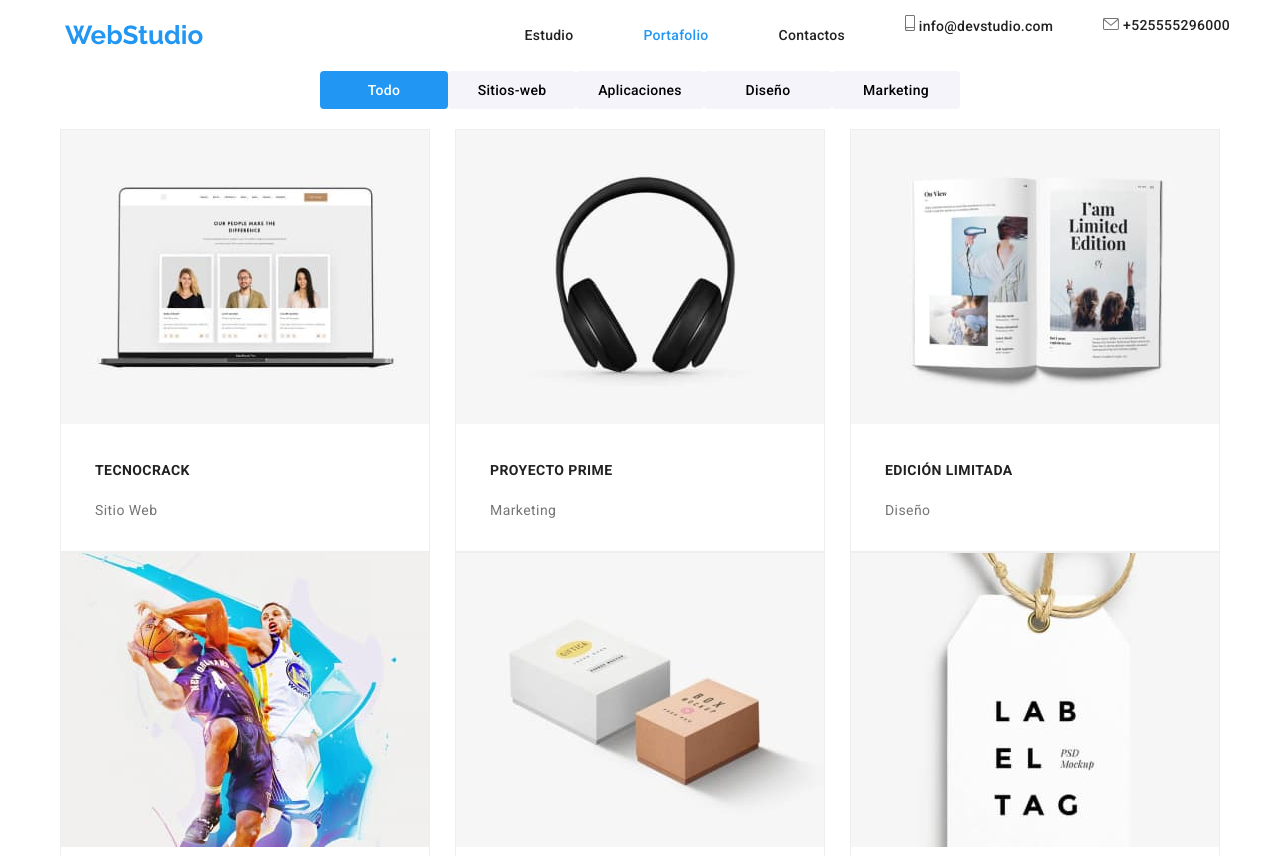
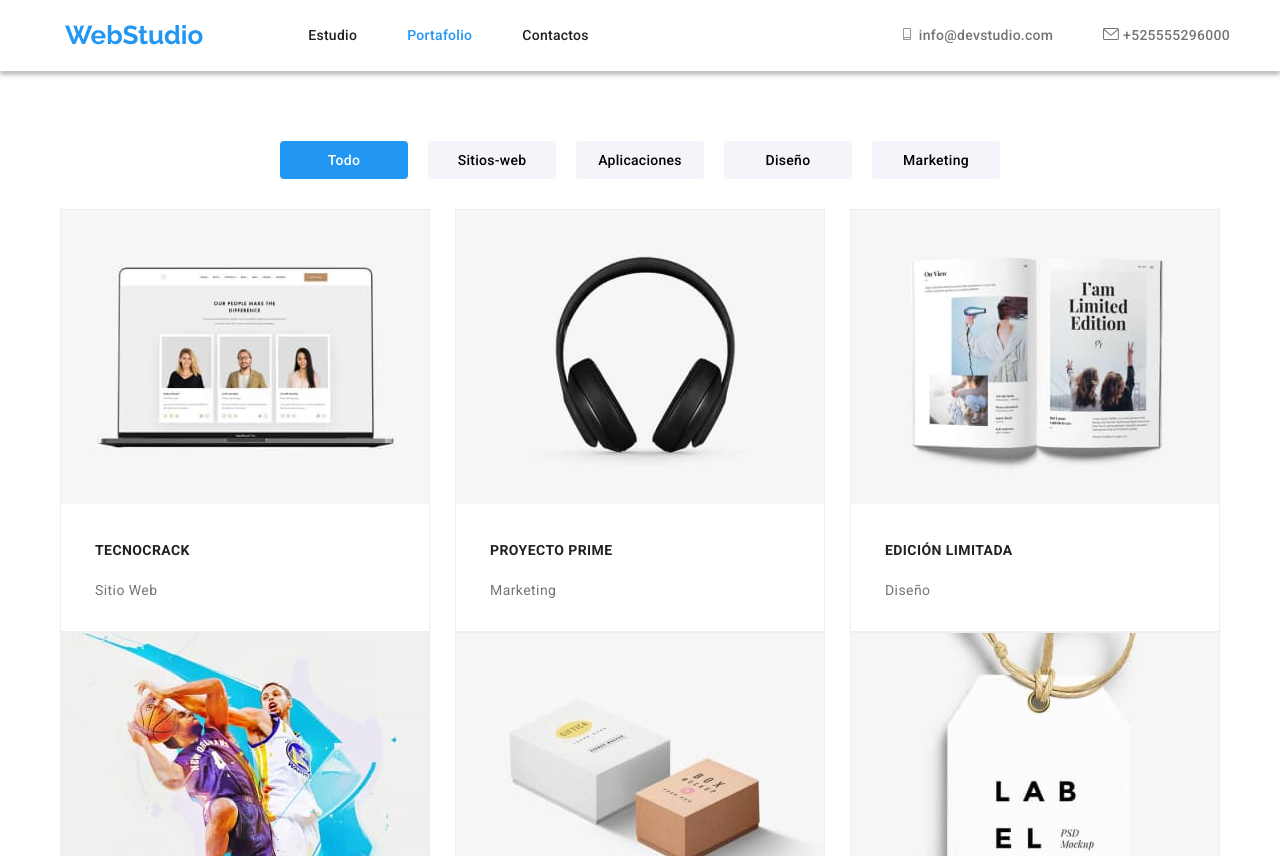
Before and after one commit to Luz0801/goit-markup-hw-05, a plain HTML site: page portafolio.html in a window 1280 px wide. Shown: the top 856 px of the page. Drawn offline with Linux system fonts and the light colour scheme.

Commit message:
Update portafolio.html
update

```diff
--- a/portafolio.html
+++ b/portafolio.html
@@ -19,25 +19,21 @@
     />
   </head>
   <body>
-    <main>
-      <div class="container">
     <!-- Header -->
-        <header class="page-header">
+    <div class="head">
+      <header class="container page-header">
+        <nav class="nav-container">
           <a class="logo" href="index.html">WebStudio</a>
-          <ul class="menu">
+          <ul class="nav-list">
             <li class="item">
-              <a
-                class="a"
-                href="index.html"
-                target="_self"
-                rel="noopener noreferrer"
+              <a href="index.html" target="_self" rel="noopener noreferrer"
                 >Estudio</a
               >
             </li>
-            <li class="item">
+            <li class="item current">
               <a
                 href="portafolio.html"
-                class="current"
+                class="a"
                 target="_self"
                 rel="noopener noreferrer"
                 >Portafolio</a
@@ -48,18 +44,20 @@
                 >Contactos</a
               >
             </li>
-            <li class="item">
-              <a class="a-heather" href="mailto:info@devstudio.com"
-                ><svg style="width: 10; height: 16">
+          </ul>
+        </nav>
+        <ul class="menu">
+          <li class="item contact-item">
+            <a href="mailto:info@devstudio.com"
+              ><svg width="16" height="12">
                 <use href="images/icons.svg#icon-telfono-inteligente-1"></use>
               </svg>
               info@devstudio.com</a
             >
           </li>
-
-            <li class="item">
-              <a class="a-heather" href="tel:+525555296000">
-                <svg style="width: 16; height: 12">
+          <li class="item contact-item">
+            <a href="tel:+525555296000">
+              <svg width="16" height="12">
                 <use href="images/icons.svg#icon-sobre-1"></use>
               </svg>
               +525555296000</a
@@ -67,24 +65,27 @@
           </li>
         </ul>
       </header>
-
+    </div>
+    <!-- Main -->
+    <main class="container">
       <ul class="menu-buttons">
-          <li class="item">
+        <li class="item-menu-portafolio">
           <button class="button-current" type="button">Todo</button>
         </li>
-          <li class="item">
+        <li class="item-menu-portafolio">
           <button class="button" type="button">Sitios-web</button>
         </li>
-          <li class="item">
+        <li class="item-menu-portafolio">
           <button class="button" type="button">Aplicaciones</button>
         </li>
-          <li class="item">
+        <li class="item-menu-portafolio">
           <button class="button" type="button">Diseño</button>
         </li>
-          <li class="item">
+        <li class="item-menu-portafolio">
           <button class="button" type="button">Marketing</button>
         </li>
       </ul>
+
       <!--Cards-->
       <div class="container">
         <div class="flex-list">
@@ -302,13 +303,14 @@
           </div>
         </div>
       </div>
+    </main>
     <!-- Footer -->
-        <footer>
-          <section class="footer">
+    <footer class="footer">
+      <div class="container">
+        <a class="logo" href="index.html">WebStudio</a>
+        <address>
+          <div class="div-foot">
             <ul class="menu-footer">
-              <li class="item-footer">
-                <a class="logo" href="index.html">WebStudio</a>
-              </li>
               <li class="item-footer">
                 <a
                   class="a-footer"
@@ -329,34 +331,35 @@
                 >
               </li>
             </ul>
+          </div>
+
           <div class="div-foot">
             <h3 class="title-foot">ENCUÉNTRANOS EN</h3>
             <ul class="icon-foot">
-                <li class="icon-list">
-                  <svg style="width: 20; height: 20">
+              <li class="iconfooter-list">
+                <svg width="20" height="20">
                   <use href="images/icons.svg#icon-instagram"></use>
                 </svg>
               </li>
-                <li class="icon-list">
-                  <svg style="width: 20; height: 20">
+              <li class="iconfooter-list">
+                <svg width="20" height="20">
                   <use href="images/icons.svg#icon-twitter"></use>
                 </svg>
               </li>
-                <li class="icon-list">
-                  <svg style="width: 20; height: 20">
+              <li class="iconfooter-list">
+                <svg width="20" height="20">
                   <use href="images/icons.svg#icon-facebook"></use>
                 </svg>
               </li>
-                <li class="icon-list">
-                  <svg style="width: 20; height: 20">
+              <li class="iconfooter-list">
+                <svg width="20" height="20">
                   <use href="images/icons.svg#icon-linkedin"></use>
                 </svg>
               </li>
             </ul>
           </div>
-          </section>
+        </address>
+      </div>
     </footer>
-      </div>
-    </main>
   </body>
 </html>
```
Lines whose indentation alone changed are shown as unchanged.
